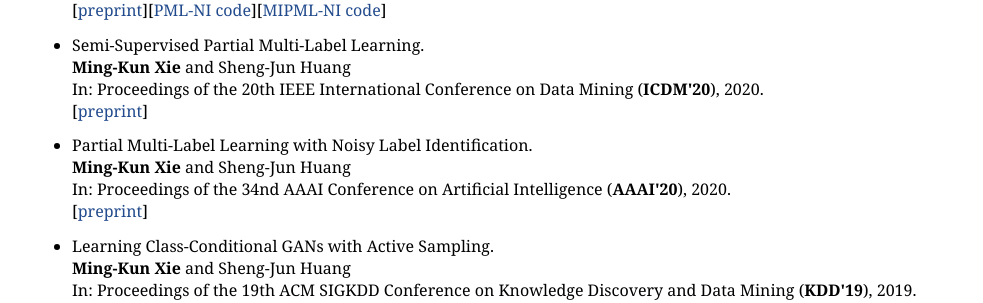
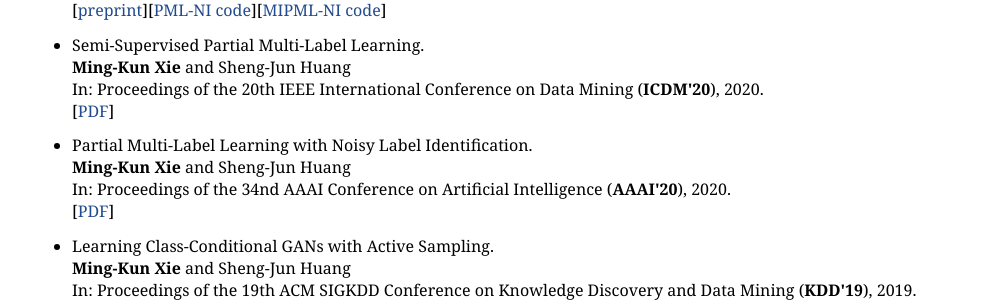
Before and after one commit to xiemk/xiemk.github.io, a Jekyll site: the page index.html, which Jekyll copies as it is, in a window 1280 px wide. Shown: the part 515-818 px from the top of the page, without its empty margins (148-1131 px from the left). Built offline with Jekyll 4.4.1, drawn with Linux system fonts in a browser that asks for light colours.

Commit message:
updating

```diff
--- a/index.html
+++ b/index.html
@@ -35,11 +35,11 @@
 </li>
 </ul>
 <ul style="list-style-type:disc">
-<li>Semi-Supervised Partial Multi-Label Learning.<br><b>Ming-Kun Xie</b> and Sheng-Jun Huang<br>In: Proceedings of the 20th IEEE International Conference on Data Mining (<strong>ICDM'20</strong>), 2020.<br>[<a href="publication/icdm20-sspml-preprint.pdf">preprint</a>]
+<li>Semi-Supervised Partial Multi-Label Learning.<br><b>Ming-Kun Xie</b> and Sheng-Jun Huang<br>In: Proceedings of the 20th IEEE International Conference on Data Mining (<strong>ICDM'20</strong>), 2020.<br>[<a href="publication/icdm20-sspml.pdf">PDF</a>]
 </li>
 </ul>
 <ul style="list-style-type:disc">
-<li>Partial Multi-Label Learning with Noisy Label Identification.<br><b>Ming-Kun Xie</b> and Sheng-Jun Huang<br>In: Proceedings of the 34nd AAAI Conference on Artificial Intelligence (<strong>AAAI'20</strong>), 2020.<br>[<a href="publication/aaai20-pml-ni-preprint.pdf">preprint</a>]
+<li>Partial Multi-Label Learning with Noisy Label Identification.<br><b>Ming-Kun Xie</b> and Sheng-Jun Huang<br>In: Proceedings of the 34nd AAAI Conference on Artificial Intelligence (<strong>AAAI'20</strong>), 2020.<br>[<a href="publication/aaai20-pml-ni.pdf">PDF</a>]
 </li>
 </ul>
 <ul style="list-style-type:disc">
```
Also changed, not shown: 3 other files.
